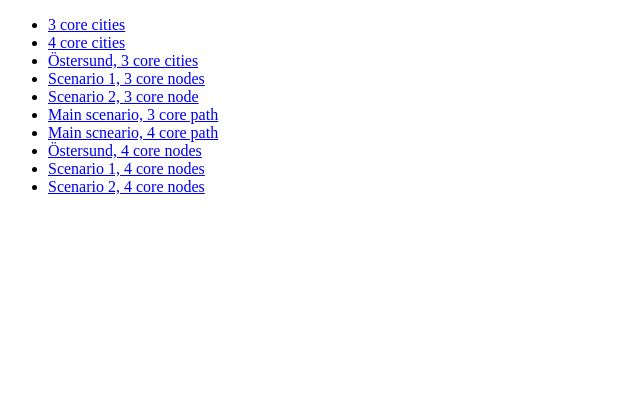
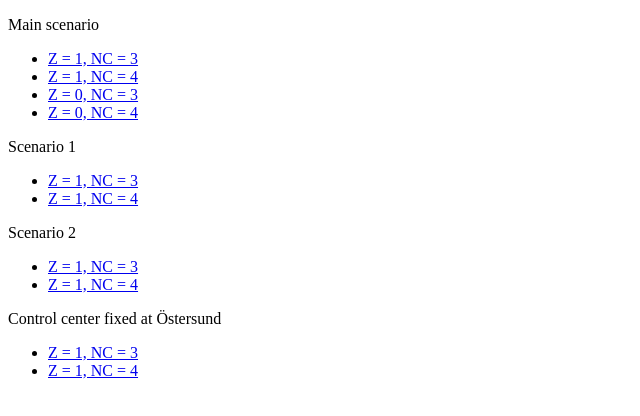
Before and after one commit to akselbor/tio4150, a plain HTML site: page docs/index.html in a window 1280 px wide. Shown: the whole page, without its empty margins (0-640 px from the left). Drawn offline with Linux system fonts and the light colour scheme.

Commit message:
Changes to index.html

```diff
--- a/docs/index.html
+++ b/docs/index.html
@@ -1,15 +1,25 @@
 <!DOCTYPE html>
 <html>
+    <p>Main scenario</p>
     <ul>
-        <li><a href = 'results/3-core-cities-solution.html'>3 core cities</a></li>
-        <li><a href = 'results/4-core-citites-solution.html'>4 core cities</a></li>
-        <li><a href = 'results/ostersund-3-core.html'>Östersund, 3 core cities</a></li>
-        <li><a href = 'results/scenario-1-3-core-nodes.html'>Scenario 1, 3 core nodes</a></li>
-        <li><a href = 'results/scenario-2-3-core-nodes.html'>Scenario 2, 3 core node</a></li>
-        <li><a href = 'results/3-core-path-main-scenario.html'>Main scenario, 3 core path</a></li>
-        <li><a href = 'results/4-core-path-main-scenario.html'>Main scneario, 4 core path</a></li>
-        <li><a href = 'results/ostersund-4-core.html'>Östersund, 4 core nodes</a></li>
-        <li><a href = 'results/scenario-1-4-core-nodes.html'>Scenario 1, 4 core nodes</a></li>
-        <li><a href = 'results/scenario-2-4-core-nodes.html'>Scenario 2, 4 core nodes</a></li>
+        <li><a href = 'results/3-core-cities-solution.html'>Z = 1, NC = 3</a></li>
+        <li><a href = 'results/4-core-citites-solution.html'>Z = 1, NC = 4</a></li>
+        <li><a href = 'results/3-core-path-main-scenario.html'>Z = 0, NC = 3</a></li>
+        <li><a href = 'results/4-core-path-main-scenario.html'>Z = 0, NC = 4</a></li>
+    </ul>
+    <p>Scenario 1</p>
+    <ul>
+        <li><a href = 'results/scenario-1-3-core-nodes.html'>Z = 1, NC = 3</a></li>
+        <li><a href = 'results/scenario-1-4-core-nodes.html'>Z = 1, NC = 4</a></li>
+    </ul>
+    <p>Scenario 2</p>
+    <ul>
+        <li><a href = 'results/scenario-2-3-core-nodes.html'>Z = 1, NC = 3</a></li>
+        <li><a href = 'results/scenario-2-4-core-nodes.html'>Z = 1, NC = 4</a></li>
+    </ul>
+    <p>Control center fixed at Östersund</p>
+    <ul>
+        <li><a href = 'results/ostersund-3-core.html'>Z = 1, NC = 3</a></li>
+        <li><a href = 'results/ostersund-4-core.html'>Z = 1, NC = 4</a></li>
     </ul>
 </html>
```
